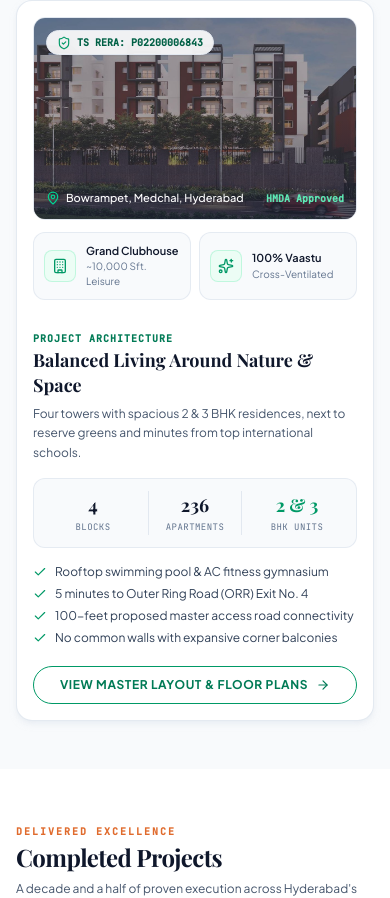
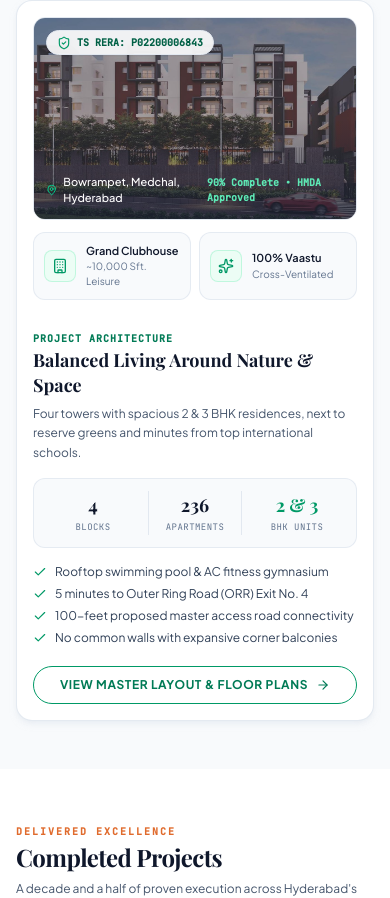
Before and after one commit to sunshinegreenmeadowsdigital/sunshinefrontweb, a React (Vite) app: page / in a window 390 px wide. Shown: the part 1873-2771 px from the top of the page. Built offline with nearby package versions, Linux system fonts and the light colour scheme; a web font is replaced by a local one.

Commit message:
feat: display project construction status definitively as 90% Complete

```diff
--- a/src/components/corporate/OngoingProjectSection.tsx
+++ b/src/components/corporate/OngoingProjectSection.tsx
@@ -54,7 +54,7 @@ export const OngoingProjectSection: React.FC = () => {
                   <span>Bowrampet, Medchal, Hyderabad</span>
                 </div>
                 <div className="font-mono text-emerald-300 font-semibold text-[10px] sm:text-xs">
-                  HMDA Approved
+                  90% Complete • HMDA Approved
                 </div>
               </div>
             </div>
--- a/src/components/project/GreenMeadowsHero.tsx
+++ b/src/components/project/GreenMeadowsHero.tsx
@@ -52,6 +52,10 @@ export const GreenMeadowsHero: React.FC<GreenMeadowsHeroProps> = ({ onOpenModal
 
             <span className="inline-flex items-center gap-1 px-2.5 sm:px-3 py-1 sm:py-1.5 rounded-full bg-emerald-50 backdrop-blur-md border border-emerald-200 text-[10px] sm:text-xs text-emerald-800 font-mono">
               <span>2 & 3 BHK</span>
+            </span>
+
+            <span className="inline-flex items-center gap-1 px-2.5 sm:px-3 py-1 sm:py-1.5 rounded-full bg-emerald-100 backdrop-blur-md border border-emerald-300 text-[10px] sm:text-xs text-emerald-900 font-mono font-bold">
+              <span>90% Complete</span>
             </span>
           </div>
 
--- a/src/config/site.ts
+++ b/src/config/site.ts
@@ -46,7 +46,7 @@ export const siteConfig = {
     name: 'Sunshine Green Meadows',
     location: 'Bowrampet, Medchal, Hyderabad',
     tagline: 'Lifestyle Apartments @ Bowrampet',
-    status: 'Ongoing (~90% complete, as reported by client)',
+    status: 'Ongoing (90% Complete)',
     blocks: 4,
     units: 236,
     configurations: ['2 BHK', '3 BHK'],
--- a/src/pages/corporate/OngoingProjectPage.tsx
+++ b/src/pages/corporate/OngoingProjectPage.tsx
@@ -126,13 +126,13 @@ export const OngoingProjectPage: React.FC = () => {
             {/* Stat 4: Construction Status */}
             <div className="p-2 sm:p-3 pt-4 sm:pt-2 flex flex-col items-center justify-center">
               <div className="font-display text-xl sm:text-2xl font-bold text-emerald-700">
-                ~90% Complete
+                90% Complete
               </div>
               <div className="text-[10px] sm:text-xs uppercase font-mono tracking-wider text-slate-500 mt-0.5">
-                Construction Progress
+                Construction Status
               </div>
-              <div className="text-[9px] text-slate-400 font-mono mt-0.5">
-                *Subject to final review
+              <div className="text-[9px] text-emerald-600 font-mono mt-0.5 font-medium">
+                Finishing in Progress
               </div>
             </div>
 
@@ -197,7 +197,7 @@ export const OngoingProjectPage: React.FC = () => {
                 Situated on DPS Road in Bowrampet, Sunshine Green Meadows features four independent residential blocks spaced for acoustic privacy and generous airflow.
               </p>
               <p className="text-xs sm:text-sm text-slate-600 leading-relaxed">
-                With construction at ~90% completion, homeowners enjoy a ~10,000 Sft. multi-level clubhouse, rooftop pool, manicured gardens, and 24/7 security.
+                With construction at 90% complete, homeowners enjoy a ~10,000 Sft. multi-level clubhouse, rooftop pool, manicured gardens, and 24/7 security.
               </p>
 
               <div className="pt-1 flex flex-col gap-2">
--- a/src/types/project.ts
+++ b/src/types/project.ts
@@ -33,7 +33,7 @@ export interface ProjectSpecs {
   blocksCount: number
   unitsCount: number
   configurations: string[]
-  constructionStatus: string // "Ongoing (~90% complete, client reported)"
+  constructionStatus: string // "Ongoing (90% Complete)"
   reraRegistrationNumber: string
   hmdaApproved: boolean
 }
```
